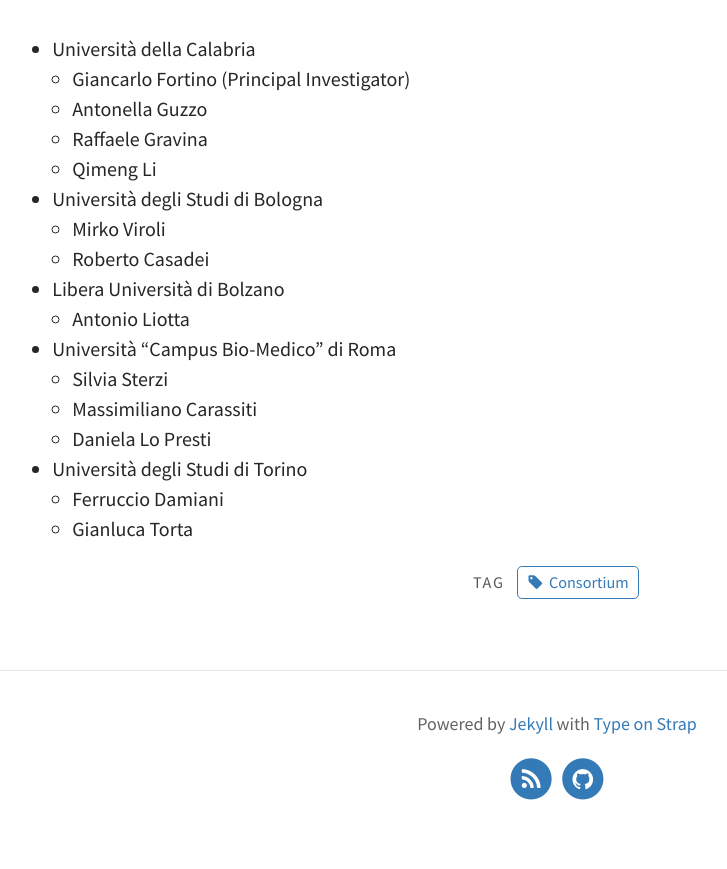
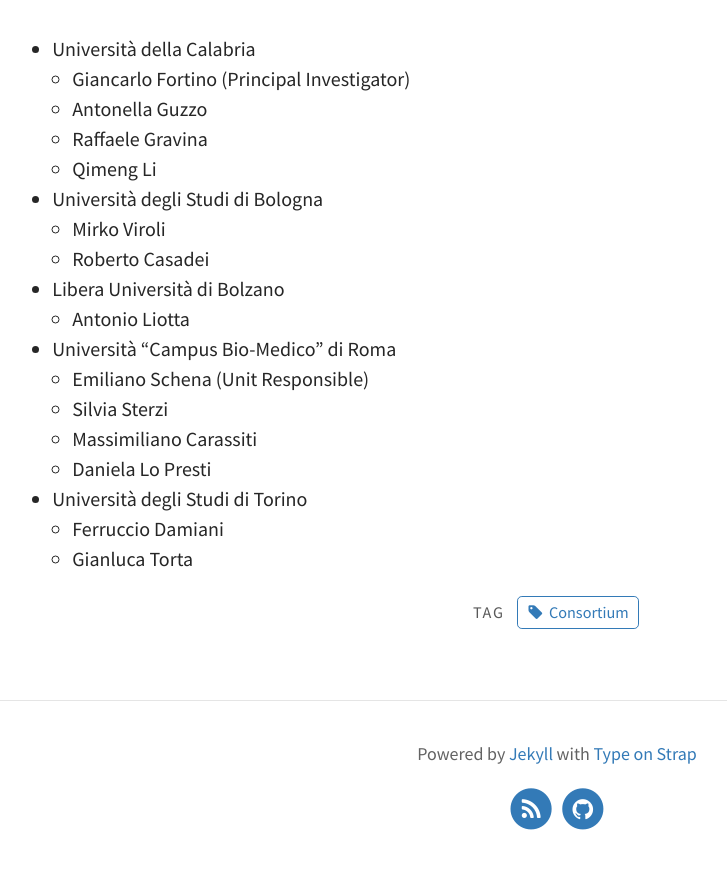
Before and after one commit to common-wears/2022, a Jekyll site: the page built from pages/consortium.md, in a window 1280 px wide, cut to the strip 378-1249 px from the top of the page. Shown: the whole strip, without its empty margins (83-810 px from the left). Built offline with Jekyll 4.4.1, drawn with Linux system fonts in a browser that asks for light colours; before the commit the page ends 1219 px from its top, so only the background shows below that.

Commit message:
Update consortium.md

```diff
--- a/pages/consortium.md
+++ b/pages/consortium.md
@@ -21,6 +21,7 @@ tags: [Consortium]
    - Antonio Liotta
 
  * Università "Campus Bio-Medico" di Roma
+   - Emiliano Schena (Unit Responsible)
    - Silvia Sterzi
    - Massimiliano Carassiti
    - Daniela Lo Presti
```
